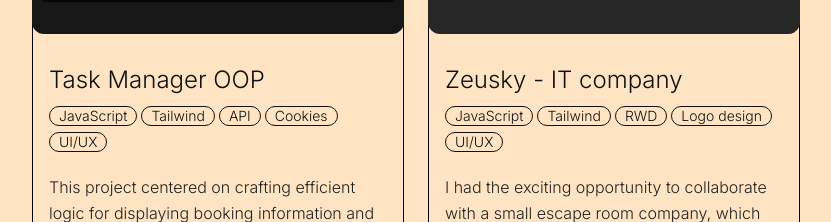
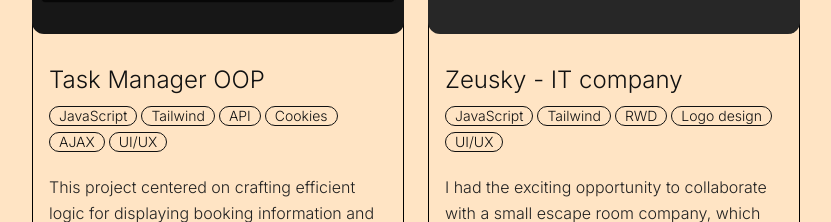
Before and after one commit to markkunitski/portfolio, a Next.js app: page / in a window 1280 px wide. Shown: the part 3604-3826 px from the top of the page, without its empty margins (224-1055 px from the left). Built offline with nearby package versions, Linux system fonts and the light colour scheme.

Commit message:
31.10 practice

```diff
--- a/src/app/components/Projects.jsx
+++ b/src/app/components/Projects.jsx
@@ -172,6 +172,7 @@ const Projects = () => {
               <div className="badge badge-outline">Tailwind</div>
               <div className="badge badge-outline">API</div>
               <div className="badge badge-outline">Cookies</div>
+              <div className="badge badge-outline">AJAX</div>
               <div className="badge badge-outline">UI/UX</div>
             </div>
             <p className="mb-6">
--- a/src/app/globals.css
+++ b/src/app/globals.css
@@ -49,7 +49,6 @@ p {
 
 .grayscale {
   filter: grayscale(100%);
-  transition: filter 0.15s;
 }
 
 .image-container:hover .grayscale {
```
